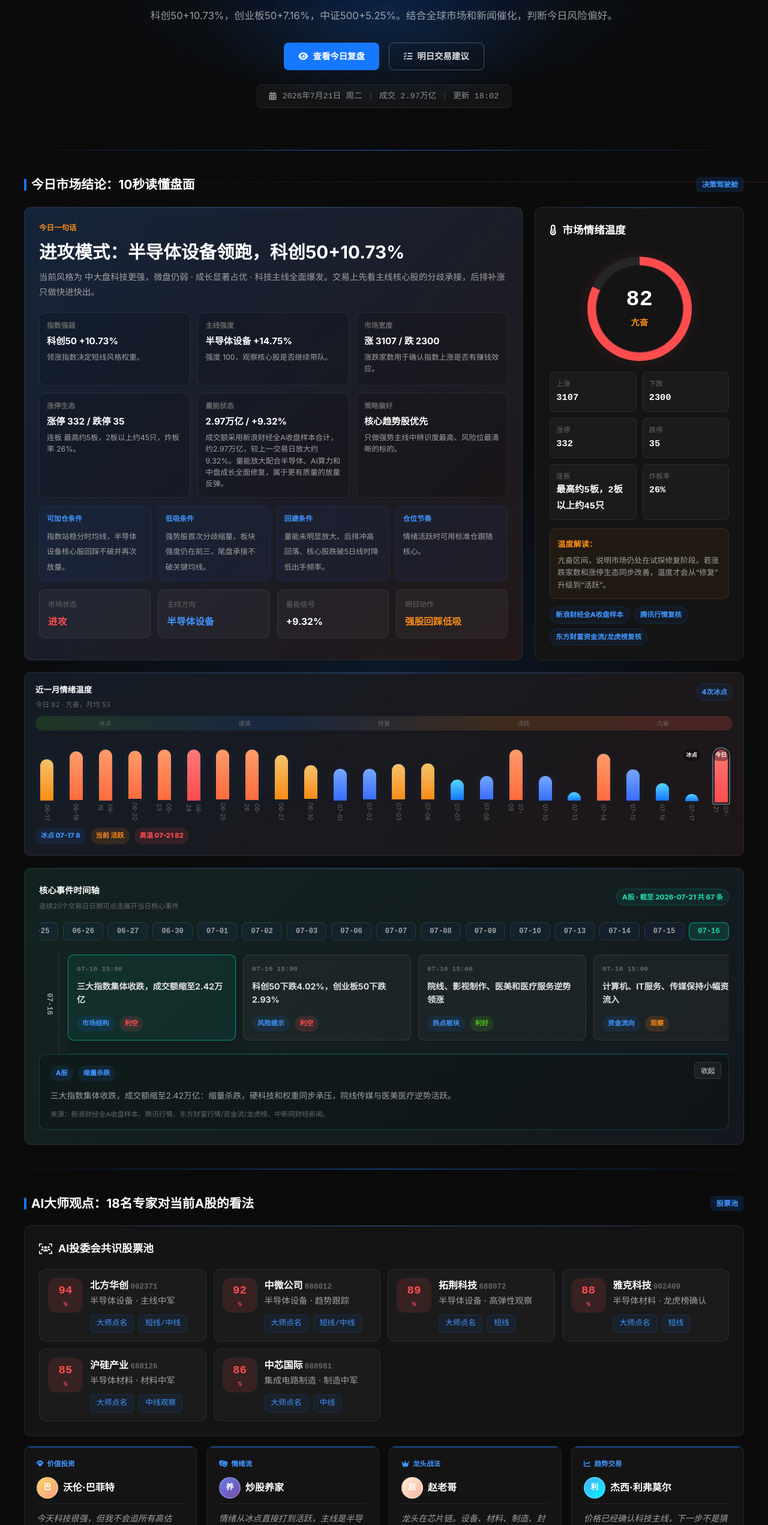
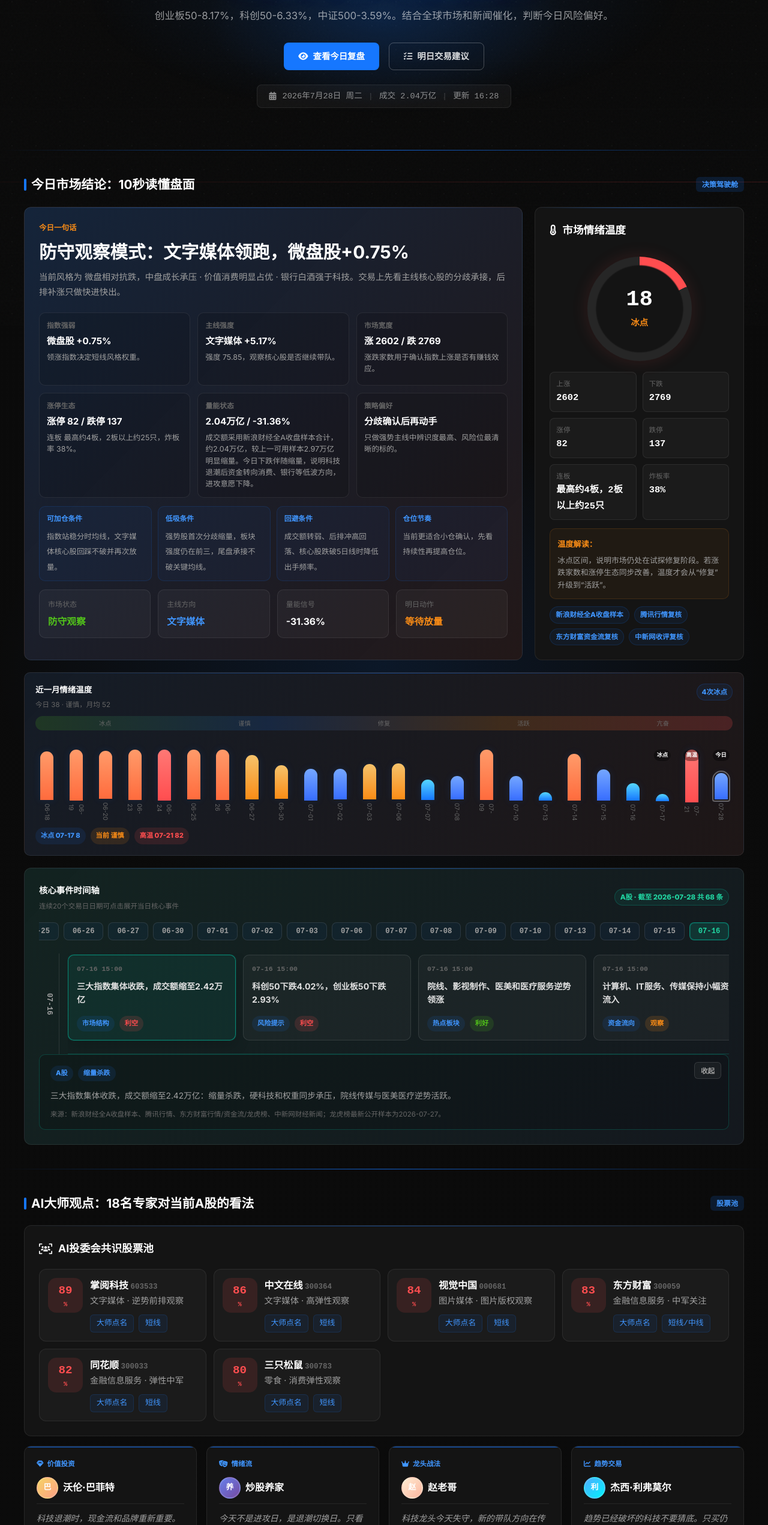
Before and after one commit to jasonlan1990/Market-trending, a plain HTML site: page index.html in a window 1280 px wide. Shown: the part 257-2800 px from the top of the page at 60% size. Drawn offline with nearby package versions, Linux system fonts and the light colour scheme.

Commit message:
Update market data for 2026-07-28 close

```diff
--- a/app.js
+++ b/app.js
@@ -38,16 +38,16 @@
     "name": "沃伦·巴菲特",
     "avatar": "巴",
     "avatarStyle": "linear-gradient(135deg, #f6d365, #fda085)",
-    "quote": "今天科技很强，但我不会追所有高估值。半导体里只看真正有壁垒、有现金流改善路径的龙头。",
-    "tags": [
-      "质量",
-      "安全边际",
-      "科技筛选"
-    ],
-    "picks": [
-      "北方华创",
-      "中芯国际",
-      "科创50ETF"
+    "quote": "科技退潮时，现金流和品牌重新重要。今天我更愿意看消费、银行和低估值红利，而不是接高波科技。",
+    "tags": [
+      "现金流",
+      "品牌",
+      "安全边际"
+    ],
+    "picks": [
+      "贵州茅台",
+      "建设银行",
+      "红利ETF"
     ]
   },
   {
@@ -56,16 +56,16 @@
     "name": "炒股养家",
     "avatar": "养",
     "avatarStyle": "linear-gradient(135deg, #667eea, #764ba2)",
-    "quote": "情绪从冰点直接打到活跃，主线是半导体。明天只做前排分歧承接，不碰无辨识度后排。",
-    "tags": [
-      "主线确认",
-      "前排",
-      "分歧低吸"
-    ],
-    "picks": [
-      "雅克科技",
-      "北方华创",
-      "寒武纪"
+    "quote": "今天不是进攻日，是退潮切换日。只看文字媒体、零食、金融信息服务这些逆势前排的分歧承接。",
+    "tags": [
+      "退潮",
+      "高低切",
+      "前排"
+    ],
+    "picks": [
+      "掌阅科技",
+      "三只松鼠",
+      "东方财富"
     ]
   },
   {
@@ -74,16 +74,16 @@
     "name": "赵老哥",
     "avatar": "赵",
     "avatarStyle": "linear-gradient(135deg, #ffecd2, #fcb69f)",
-    "quote": "龙头在芯片链。设备、材料、制造、封测四条线一起涨，明天看谁能抗住第一次分歧。",
+    "quote": "科技龙头今天失守，新的带队方向在传媒和消费。明天谁能继续抗住指数，谁才有资格上桌。",
     "tags": [
       "龙头带队",
-      "芯片链",
-      "梯队"
-    ],
-    "picks": [
-      "雅克科技",
-      "中微公司",
-      "拓荆科技"
+      "换主线",
+      "抗跌"
+    ],
+    "picks": [
+      "掌阅科技",
+      "视觉中国",
+      "盐津铺子"
     ]
   },
   {
@@ -92,16 +92,16 @@
     "name": "杰西·利弗莫尔",
     "avatar": "利",
     "avatarStyle": "linear-gradient(135deg, #4facfe, #00f2fe)",
-    "quote": "价格已经确认科技主线，下一步不是猜顶，而是等强趋势第一次回踩。跌破5日线才退出。",
+    "quote": "趋势已经破坏的科技不要猜底。只买仍在均线上的消费和传媒强势股，跌破5日线就退出。",
     "tags": [
       "趋势确认",
-      "回踩买点",
-      "止损"
-    ],
-    "picks": [
-      "芯片ETF",
-      "科创50ETF",
-      "中际旭创"
+      "止损",
+      "不猜底"
+    ],
+    "picks": [
+      "中文在线",
+      "中宠股份",
+      "伊利股份"
     ]
   },
   {
@@ -110,15 +110,15 @@
     "name": "彼得·林奇",
     "avatar": "林",
     "avatarStyle": "linear-gradient(135deg, #43e97b, #38f9d7)",
-    "quote": "算力、芯片、机器人都开始有产业和价格共振。优先选订单和国产替代逻辑最硬的公司。",
-    "tags": [
-      "产业兑现",
-      "国产替代",
-      "算力"
-    ],
-    "picks": [
-      "中芯国际",
-      "海光信息",
+    "quote": "AI出口长期有故事，但今天价格信号很差。成长股先等止跌，短线让位给消费细分。",
+    "tags": [
+      "等待止跌",
+      "消费细分",
+      "AI观察"
+    ],
+    "picks": [
+      "三只松鼠",
+      "中宠股份",
       "工业富联"
     ]
   },
@@ -128,16 +128,16 @@
     "name": "查理·芒格",
     "avatar": "芒",
     "avatarStyle": "linear-gradient(135deg, #f093fb, #f5576c)",
-    "quote": "单日大涨会让很多东西看起来合理。真正值得买的是长期竞争力能覆盖估值波动的企业。",
+    "quote": "一日大跌会检验你的持仓质量。高估值题材退潮时，简单、稳健、可理解的公司更有价值。",
     "tags": [
       "少犯错",
-      "护城河",
-      "不追杂毛"
-    ],
-    "picks": [
-      "北方华创",
-      "中微公司",
-      "中芯国际"
+      "质量",
+      "低波"
+    ],
+    "picks": [
+      "贵州茅台",
+      "伊利股份",
+      "建设银行"
     ]
   },
   {
@@ -146,15 +146,15 @@
     "name": "霍华德·马克斯",
     "avatar": "马",
     "avatarStyle": "linear-gradient(135deg, #fa709a, #fee140)",
-    "quote": "风险偏好显著修复，但微盘仍弱。组合可以提高科技权重，同时保留宽基和红利缓冲。",
-    "tags": [
-      "风险偏好",
-      "科技加权",
-      "保留缓冲"
-    ],
-    "picks": [
-      "科创50ETF",
-      "芯片ETF",
+    "quote": "风险偏好从活跃降到谨慎，组合要降低科技暴露，提高消费和红利防守。",
+    "tags": [
+      "降风险",
+      "防守",
+      "仓位"
+    ],
+    "picks": [
+      "红利ETF",
+      "消费ETF",
       "沪深300ETF"
     ]
   },
@@ -164,16 +164,16 @@
     "name": "詹姆斯·西蒙斯",
     "avatar": "西",
     "avatarStyle": "linear-gradient(135deg, #30cfd0, #330867)",
-    "quote": "模型今日大幅加权电子、半导体、数字芯片、通信设备，降低能源和红利权重。",
-    "tags": [
+    "quote": "模型今天降权科创、创业板、半导体，加权文字媒体、食品饮料、银行和金融信息服务。",
+    "tags": [
+      "风格切换",
       "资金同向",
-      "强度排序",
-      "成长占优"
-    ],
-    "picks": [
-      "寒武纪",
-      "中际旭创",
-      "北方华创"
+      "防守"
+    ],
+    "picks": [
+      "掌阅科技",
+      "东方财富",
+      "食品饮料ETF"
     ]
   },
   {
@@ -182,16 +182,16 @@
     "name": "作手新一",
     "avatar": "新",
     "avatarStyle": "linear-gradient(135deg, #667eea, #764ba2)",
-    "quote": "332涨停、35跌停，短线生态活跃。明天要防高潮后分歧，只能买最强核心的承接。",
-    "tags": [
-      "高潮分歧",
-      "核心审美",
-      "控回撤"
-    ],
-    "picks": [
-      "雅克科技",
-      "拓荆科技",
-      "寒武纪"
+    "quote": "82涨停对137跌停，容错率明显下降。明天只做最强逆势核心，后排补涨直接过滤。",
+    "tags": [
+      "控回撤",
+      "逆势核心",
+      "降频"
+    ],
+    "picks": [
+      "掌阅科技",
+      "同花顺",
+      "三只松鼠"
     ]
   },
   {
@@ -200,16 +200,16 @@
     "name": "乔帮主",
     "avatar": "乔",
     "avatarStyle": "linear-gradient(135deg, #ff9a9e, #fecfef)",
-    "quote": "板块级行情第一天容易兴奋，第二天才看真核心。材料看雅克，设备看北方华创和中微。",
-    "tags": [
-      "穿越",
-      "分歧转强",
-      "核心"
-    ],
-    "picks": [
-      "雅克科技",
-      "北方华创",
-      "中微公司"
+    "quote": "新周期要看旧主线退潮后谁扛旗。传媒、食品、金融信息如果明天继续强，才算切换成功。",
+    "tags": [
+      "切换确认",
+      "抗跌",
+      "梯队"
+    ],
+    "picks": [
+      "视觉中国",
+      "中文在线",
+      "东方财富"
     ]
   },
   {
@@ -218,16 +218,16 @@
     "name": "退学炒股",
     "avatar": "退",
     "avatarStyle": "linear-gradient(135deg, #a8edea, #fed6e3)",
-    "quote": "今天是冰点后的强修复。明天如果半导体高开回落但核心不破，就是弱转强机会。",
+    "quote": "今天科技弱转更弱，消费和传媒才有弱转强机会。买点要等分歧承接，不追高开。",
     "tags": [
       "弱转强",
-      "承接确认",
-      "小仓"
-    ],
-    "picks": [
-      "芯片ETF",
-      "中芯国际",
-      "长电科技"
+      "分歧",
+      "确认"
+    ],
+    "picks": [
+      "盐津铺子",
+      "掌阅科技",
+      "宇通客车"
     ]
   },
   {
@@ -236,16 +236,16 @@
     "name": "北京炒家",
     "avatar": "北",
     "avatarStyle": "linear-gradient(135deg, #43e97b, #38f9d7)",
-    "quote": "打板只看半导体材料、设备、数字芯片的换手核心。缩量加速不接，后排不接。",
-    "tags": [
+    "quote": "打板环境降温。只看传媒、食品、金融信息的换手板，缩量加速和科技反抽都不舒服。",
+    "tags": [
+      "降频",
       "换手",
-      "封单",
-      "前排"
-    ],
-    "picks": [
-      "雅克科技",
-      "拓荆科技",
-      "寒武纪"
+      "首板"
+    ],
+    "picks": [
+      "传媒前排",
+      "食品前排",
+      "金融信息前排"
     ]
   },
   {
@@ -254,16 +254,16 @@
     "name": "涅槃重生",
     "avatar": "涅",
     "avatarStyle": "linear-gradient(135deg, #ffecd2, #fcb69f)",
-    "quote": "情绪温度从22跳到82，说明修复很强，也说明明天容易分歧。分歧不破才是真主线。",
-    "tags": [
-      "活跃",
-      "分歧验证",
-      "主线"
-    ],
-    "picks": [
-      "半导体ETF",
-      "科创50ETF",
-      "中证500ETF"
+    "quote": "情绪从82降到38，说明退潮很明显。下一步不是抄底科技，而是等新主线连续性。",
+    "tags": [
+      "谨慎",
+      "退潮",
+      "新主线"
+    ],
+    "picks": [
+      "消费ETF",
+      "红利ETF",
+      "掌阅科技"
     ]
   },
   {
@@ -272,16 +272,16 @@
     "name": "邓普顿",
     "avatar": "邓",
     "avatarStyle": "linear-gradient(135deg, #89f7fe, #66a6ff)",
-    "quote": "科技强修复时别忘记估值。用ETF和中军参与，比追高波动小票更稳。",
-    "tags": [
-      "估值纪律",
-      "ETF",
-      "中军"
-    ],
-    "picks": [
-      "芯片ETF",
-      "科创50ETF",
-      "沪深300ETF"
+    "quote": "弱市买便宜且稳定的资产。银行、白酒、乳品比高波成长更适合今天的环境。",
+    "tags": [
+      "低估",
+      "防守",
+      "红利"
+    ],
+    "picks": [
+      "建设银行",
+      "贵州茅台",
+      "伊利股份"
     ]
   },
   {
@@ -290,16 +290,16 @@
     "name": "菲利普·费雪",
     "avatar": "费",
     "avatarStyle": "linear-gradient(135deg, #d4fc79, #96e6a1)",
-    "quote": "半导体机会要看研发壁垒、客户质量和订单周期。设备与材料龙头更值得深挖。",
+    "quote": "科技仍有长期逻辑，但短期要等价格稳定。AI出口链先放观察，不做下跌中的冲动买入。",
     "tags": [
       "成长质量",
-      "研发壁垒",
-      "订单"
-    ],
-    "picks": [
-      "北方华创",
-      "雅克科技",
-      "沪硅产业"
+      "AI出口",
+      "等待"
+    ],
+    "picks": [
+      "工业富联",
+      "中际旭创",
+      "AIETF"
     ]
   },
   {
@@ -308,16 +308,16 @@
     "name": "斯坦·温斯坦",
     "avatar": "温",
     "avatarStyle": "linear-gradient(135deg, #c471f5, #fa71cd)",
-    "quote": "科创50重新进入强势区，但微盘仍弱。买强势指数和强势行业，不买弱势边角料。",
+    "quote": "价格告诉我们：科技破位，消费和银行抗跌。买强不买弱，强弱已经很清楚。",
     "tags": [
       "相对强度",
       "买强",
       "均线"
     ],
     "picks": [
-      "科创50ETF",
-      "芯片ETF",
-      "北方华创"
+      "三只松鼠",
+      "同花顺",
+      "建设银行"
     ]
   },
   {
@@ -326,16 +326,16 @@
     "name": "约翰·聂夫",
     "avatar": "聂",
     "avatarStyle": "linear-gradient(135deg, #fddb92, #d1fdff)",
-    "quote": "昨天还在恐慌，今天就很热。逆向的做法是等主线第一次冷却，再买真正优质的核心。",
+    "quote": "逆向不是马上接科技飞刀。等科创50止跌，再看被错杀的中军；现在先看防守资产。",
     "tags": [
       "逆向",
-      "等分歧",
+      "等待",
       "估值"
     ],
     "picks": [
-      "中芯国际",
-      "长电科技",
-      "芯片ETF"
+      "沪深300ETF",
+      "红利ETF",
+      "中证500ETF"
     ]
   },
   {
@@ -344,16 +344,16 @@
     "name": "凯茜·伍德",
     "avatar": "木",
     "avatarStyle": "linear-gradient(135deg, #84fab0, #8fd3f4)",
-    "quote": "AI算力和半导体不是一天行情，真正的机会在产业趋势确认后的核心资产。",
-    "tags": [
-      "AI算力",
-      "半导体",
-      "产业趋势"
-    ],
-    "picks": [
-      "寒武纪",
-      "海光信息",
-      "中际旭创"
+    "quote": "AI和芯片长期没结束，但交易节奏进入冷却。趋势投资要尊重回撤，等下一次放量转强。",
+    "tags": [
+      "AI观察",
+      "芯片冷却",
+      "等企稳"
+    ],
+    "picks": [
+      "AIETF",
+      "芯片ETF",
+      "工业富联"
     ]
   }
 ];
--- a/index.html
+++ b/index.html
@@ -10,7 +10,7 @@
   <link href="https://fonts.googleapis.com/css2?family=Inter:wght@300;400;500;600;700;800&display=swap" rel="stylesheet">
   <link rel="stylesheet" href="https://cdnjs.cloudflare.com/ajax/libs/font-awesome/6.5.1/css/all.min.css">
   <script src="https://cdn.jsdelivr.net/npm/echarts@5.5.0/dist/echarts.min.js"></script>
-  <link rel="stylesheet" href="styles.css?v=20260721-close">
+  <link rel="stylesheet" href="styles.css?v=20260728-close">
 </head>
 <body>
   <div class="chart-line"></div>
@@ -280,6 +280,6 @@
     <p>本页面仅供参考，不构成投资建议。股市有风险，投资需谨慎。</p>
   </footer>
 
-  <script src="app.js?v=20260721-close"></script>
+  <script src="app.js?v=20260728-close"></script>
 </body>
 </html>
--- a/news.json
+++ b/news.json
@@ -1,175 +1,175 @@
 {
-  "updatedAt": "2026-07-21T18:02:00+08:00",
+  "updatedAt": "2026-07-28T16:28:00+08:00",
   "items": [
     {
-      "title": "A股周二放量上涨，半导体板块大涨",
-      "url": "https://www.chinanews.com.cn/cj/2026/07-21/10663705.shtml",
+      "title": "A股收评：超2700只个股飘绿，三大指数收跌，科创50跌超6%",
+      "url": "https://www.chinanews.com/cj/2026/07-28/10667875.shtml",
       "source": "中新网财经新闻",
-      "publishedAtText": "07-21 17:30",
+      "publishedAtText": "07-28 15:13",
       "impactTags": [
         "A股收评",
-        "半导体"
+        "科技退潮"
       ],
       "impactedStocks": [
-        "北方华创",
-        "中微公司",
-        "雅克科技",
-        "芯片ETF"
+        "科创50ETF",
+        "创业板ETF",
+        "芯片ETF",
+        "半导体ETF"
       ],
-      "impactNote": "可能影响：北方华创、中微公司、雅克科技、芯片ETF"
+      "impactNote": "可能影响：科创50ETF、创业板ETF、芯片ETF、半导体ETF"
     },
     {
-      "title": "东方财富资金流向：电子、半导体、数字芯片设计净流入居前",
+      "title": "东方财富资金流向：银行、白酒、食品饮料资金净流入居前",
       "url": "https://data.eastmoney.com/zjlx/detail.html",
       "source": "东方财富资金流向",
-      "publishedAtText": "07-21 收盘",
+      "publishedAtText": "07-28 收盘",
       "impactTags": [
         "资金流",
-        "科技成长"
+        "防守消费"
       ],
       "impactedStocks": [
-        "寒武纪",
-        "中芯国际",
-        "中际旭创",
-        "半导体ETF"
+        "建设银行",
+        "贵州茅台",
+        "五粮液",
+        "食品饮料ETF"
       ],
-      "impactNote": "可能影响：寒武纪、中芯国际、中际旭创、半导体ETF"
+      "impactNote": "可能影响：建设银行、贵州茅台、五粮液、食品饮料ETF"
     },
     {
-      "title": "中国智能算力规模达2185EFLOPS",
-      "url": "https://www.chinanews.com.cn/cj/2026/07-20/10662934.shtml",
+      "title": "商务部：人工智能相关产品成为中国外贸“新名片”",
+      "url": "https://www.chinanews.com.cn/cj/2026/07-28/10667904.shtml",
       "source": "中新网财经新闻",
-      "publishedAtText": "07-21 复核",
+      "publishedAtText": "07-28 15:51",
       "impactTags": [
-        "算力",
-        "AI"
+        "AI出口",
+        "外贸"
       ],
       "impactedStocks": [
         "工业富联",
         "中际旭创",
         "新易盛",
-        "中科曙光"
+        "AIETF"
       ],
-      "impactNote": "可能影响：工业富联、中际旭创、新易盛、中科曙光"
+      "impactNote": "可能影响：工业富联、中际旭创、新易盛、AIETF"
     },
     {
-      "title": "无锡科创企业“芯”灵手巧，赋予科技生命感知能力",
-      "url": "https://www.chinanews.com.cn/cj/2026/07-21/10663696.shtml",
+      "title": "扩大服务消费：难在哪？怎么办？",
+      "url": "https://www.chinanews.com.cn/cj/2026/07-28/10667884.shtml",
       "source": "中新网财经新闻",
-      "publishedAtText": "07-21 17:30",
+      "publishedAtText": "07-28 15:36",
       "impactTags": [
-        "芯片",
-        "科创"
+        "服务消费",
+        "消费"
       ],
       "impactedStocks": [
-        "华虹公司",
-        "中芯国际",
-        "沪硅产业",
-        "科创50ETF"
+        "中国中免",
+        "三只松鼠",
+        "盐津铺子",
+        "消费ETF"
       ],
-      "impactNote": "可能影响：华虹公司、中芯国际、沪硅产业、科创50ETF"
+      "impactNote": "可能影响：中国中免、三只松鼠、盐津铺子、消费ETF"
     },
     {
-      "title": "工信部：中国研发的四足机器人占全球销量份额近七成",
-      "url": "https://www.chinanews.com.cn/cj/2026/07-20/10662946.shtml",
+      "title": "半年突破万亿元，直播电商打开消费增量",
+      "url": "https://www.chinanews.com.cn/cj/2026/07-28/10667880.shtml",
       "source": "中新网财经新闻",
-      "publishedAtText": "07-21 复核",
+      "publishedAtText": "07-28 15:30",
       "impactTags": [
-        "机器人",
-        "智能制造"
+        "直播电商",
+        "消费内容"
       ],
       "impactedStocks": [
-        "雷赛智能",
-        "埃斯顿",
-        "大洋电机",
-        "机器人ETF"
+        "遥望科技",
+        "值得买",
+        "三只松鼠",
+        "中文在线"
       ],
-      "impactNote": "可能影响：雷赛智能、埃斯顿、大洋电机、机器人ETF"
+      "impactNote": "可能影响：遥望科技、值得买、三只松鼠、中文在线"
     },
     {
-      "title": "2026亚太数字伙伴对话暨“投资成都”全球招商大会在蓉启幕",
-      "url": "https://www.chinanews.com.cn/cj/2026/07-21/10663700.shtml",
+      "title": "截至2026年6月底我国电动汽车充电基础设施总数达2305.7万个",
+      "url": "https://www.chinanews.com.cn/cj/2026/07-28/10667873.shtml",
       "source": "中新网财经新闻",
-      "publishedAtText": "07-21 17:30",
+      "publishedAtText": "07-28 15:21",
       "impactTags": [
-        "数字经济",
-        "数据要素"
+        "充电桩",
+        "新能源车"
       ],
       "impactedStocks": [
-        "易华录",
-        "云赛智联",
-        "数据ETF",
-        "数字经济ETF"
+        "特锐德",
+        "许继电气",
+        "宇通客车",
+        "充电桩ETF"
       ],
-      "impactNote": "可能影响：易华录、云赛智联、数据ETF、数字经济ETF"
+      "impactNote": "可能影响：特锐德、许继电气、宇通客车、充电桩ETF"
     },
     {
-      "title": "宁夏2026年上半年外贸享政策红利实现稳步增长",
-      "url": "https://www.chinanews.com.cn/cj/2026/07-21/10663709.shtml",
+      "title": "商务部回应欧盟近期不断推出对华保护主义措施",
+      "url": "https://www.chinanews.com.cn/cj/2026/07-28/10667902.shtml",
       "source": "中新网财经新闻",
-      "publishedAtText": "07-21 17:31",
+      "publishedAtText": "07-28 15:47",
       "impactTags": [
-        "外贸",
-        "区域经济"
+        "外贸摩擦",
+        "出口链"
       ],
       "impactedStocks": [
-        "宁夏建材",
-        "宝丰能源",
-        "跨境通",
-        "物流ETF"
+        "海信视像",
+        "安克创新",
+        "比亚迪",
+        "出口链ETF"
       ],
-      "impactNote": "可能影响：宁夏建材、宝丰能源、跨境通、物流ETF"
+      "impactNote": "可能影响：海信视像、安克创新、比亚迪、出口链ETF"
     },
     {
-      "title": "东方财富龙虎榜：雅克科技3家机构买入，半导体材料获得盘后确认",
+      "title": "全球“换船潮”推动中国造船业领跑",
+      "url": "https://www.chinanews.com.cn/cj/2026/07-28/10667895.shtml",
+      "source": "中新网财经新闻",
+      "publishedAtText": "07-28 15:45",
+      "impactTags": [
+        "船舶",
+        "高端制造"
+      ],
+      "impactedStocks": [
+        "中国船舶",
+        "中船防务",
+        "中国重工",
+        "船舶ETF"
+      ],
+      "impactNote": "可能影响：中国船舶、中船防务、中国重工、船舶ETF"
+    },
+    {
+      "title": "商务部：中国工业产能利用率总体处于合理区间",
+      "url": "https://www.chinanews.com.cn/cj/2026/07-28/10667889.shtml",
+      "source": "中新网财经新闻",
+      "publishedAtText": "07-28 15:52",
+      "impactTags": [
+        "工业经济",
+        "顺周期"
+      ],
+      "impactedStocks": [
+        "宝钢股份",
+        "中国铝业",
+        "中国石化",
+        "工业ETF"
+      ],
+      "impactNote": "可能影响：宝钢股份、中国铝业、中国石化、工业ETF"
+    },
+    {
+      "title": "东方财富龙虎榜：最新公开样本为7月27日，7月28日盘后席位待更新",
       "url": "https://data.eastmoney.com/stock/lhb.html",
       "source": "东方财富龙虎榜",
-      "publishedAtText": "07-21 盘后",
+      "publishedAtText": "07-28 盘后复核",
       "impactTags": [
         "龙虎榜",
-        "机构买入"
+        "盘后复核"
       ],
       "impactedStocks": [
-        "雅克科技",
-        "贤丰控股",
-        "浙江美大",
-        "中岩大地"
+        "风华高科",
+        "日科化学",
+        "至纯科技",
+        "万邦医药"
       ],
-      "impactNote": "可能影响：雅克科技、贤丰控股、浙江美大、中岩大地"
-    },
-    {
-      "title": "东方财富估值分析：科创50与半导体估值快速修复，需关注分位数回升",
-      "url": "https://data.eastmoney.com/gzfx/",
-      "source": "东方财富估值分析",
-      "publishedAtText": "07-21 收盘",
-      "impactTags": [
-        "估值",
-        "科创50"
-      ],
-      "impactedStocks": [
-        "科创50ETF",
-        "半导体ETF",
-        "北方华创",
-        "寒武纪"
-      ],
-      "impactNote": "可能影响：科创50ETF、半导体ETF、北方华创、寒武纪"
-    },
-    {
-      "title": "黑龙江：“产销对接”“电商赋能”双轮驱动农产品“走出去”",
-      "url": "https://www.chinanews.com.cn/cj/2026/07-21/10663711.shtml",
-      "source": "中新网财经新闻",
-      "publishedAtText": "07-21 17:36",
-      "impactTags": [
-        "农业电商",
-        "农产品"
-      ],
-      "impactedStocks": [
-        "北大荒",
-        "农产品",
-        "供销大集",
-        "农业ETF"
-      ],
-      "impactNote": "可能影响：北大荒、农产品、供销大集、农业ETF"
+      "impactNote": "可能影响：风华高科、日科化学、至纯科技、万邦医药"
     }
   ]
 }
```
Also changed, not shown: market.json.
